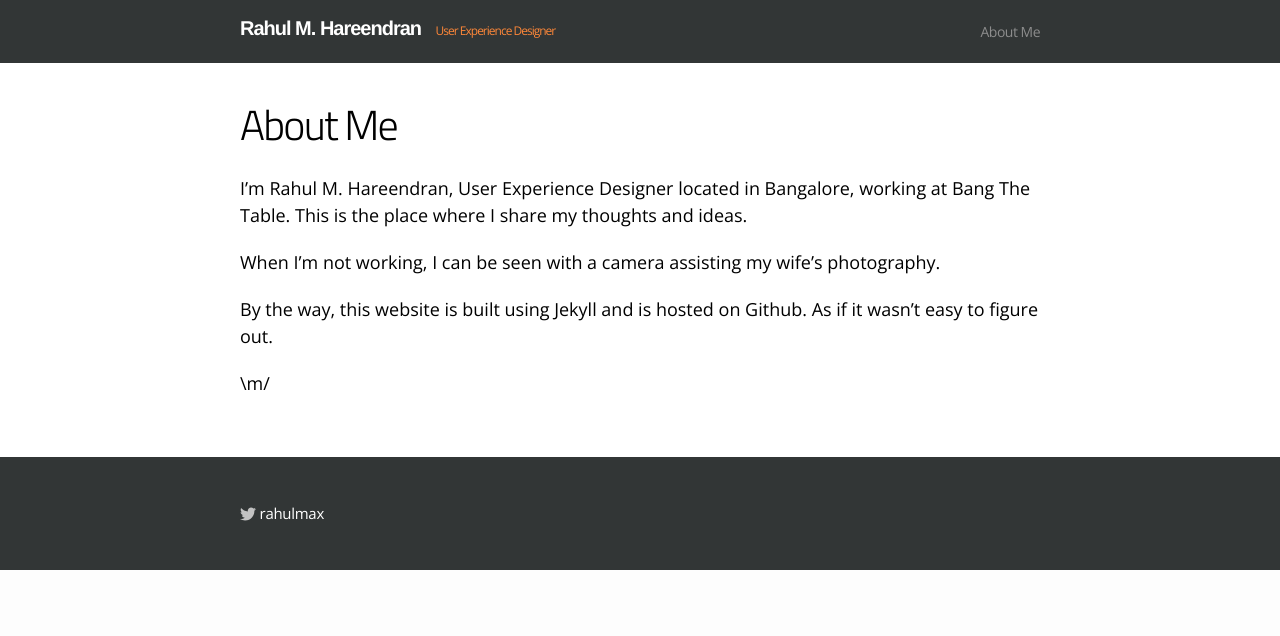
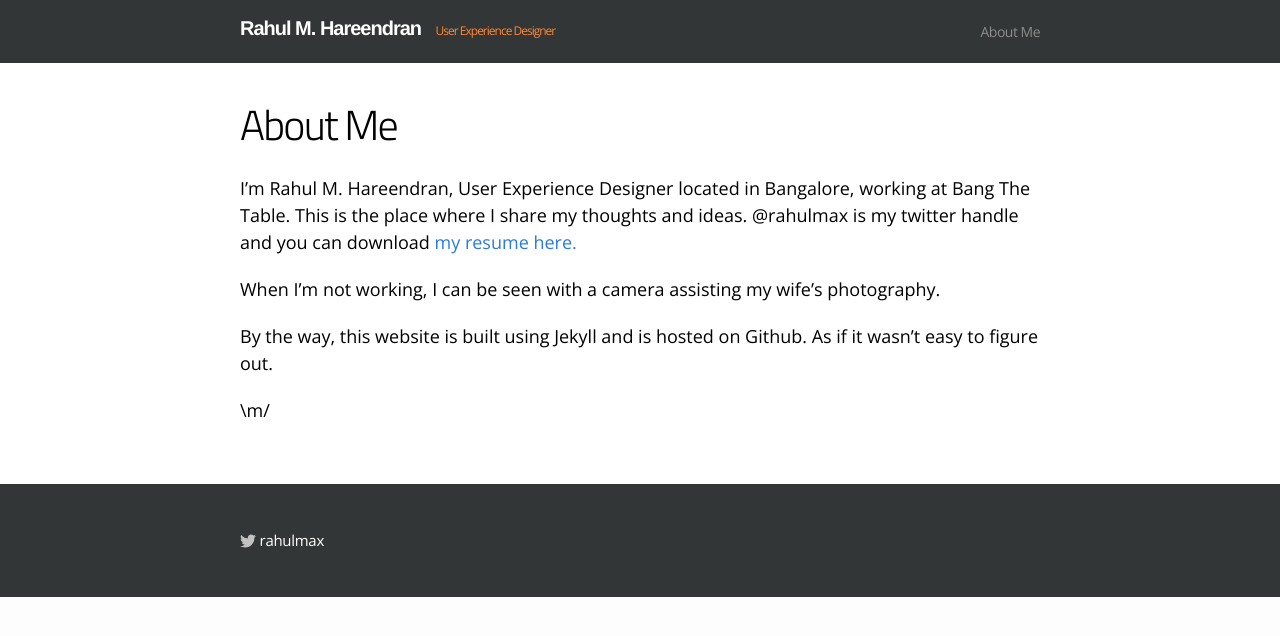
Before and after one commit to rahulmax/rahulmax.github.io, a Jekyll site: the page built from about.md, in a window 1280 px wide. Shown: the top 636 px of the page. Built offline with Jekyll 4.4.1, drawn with Linux system fonts in a browser that asks for light colours.

Commit message:
resume added

```diff
--- a/about.md
+++ b/about.md
@@ -4,7 +4,7 @@ title: About Me
 permalink: /about/
 ---
 
-I'm Rahul M. Hareendran, User Experience Designer located in Bangalore, working at Bang The Table. This is the place where I share my thoughts and ideas.
+I'm Rahul M. Hareendran, User Experience Designer located in Bangalore, working at Bang The Table. This is the place where I share my thoughts and ideas. @rahulmax is my twitter handle and you can download <a href="/assets/resume_rahul.pdf" title="" target="_blank">my resume here.</a>
 
 When I'm not working, I can be seen with a camera assisting my wife's photography.
 
```
Also changed, not shown: 3 other files.
